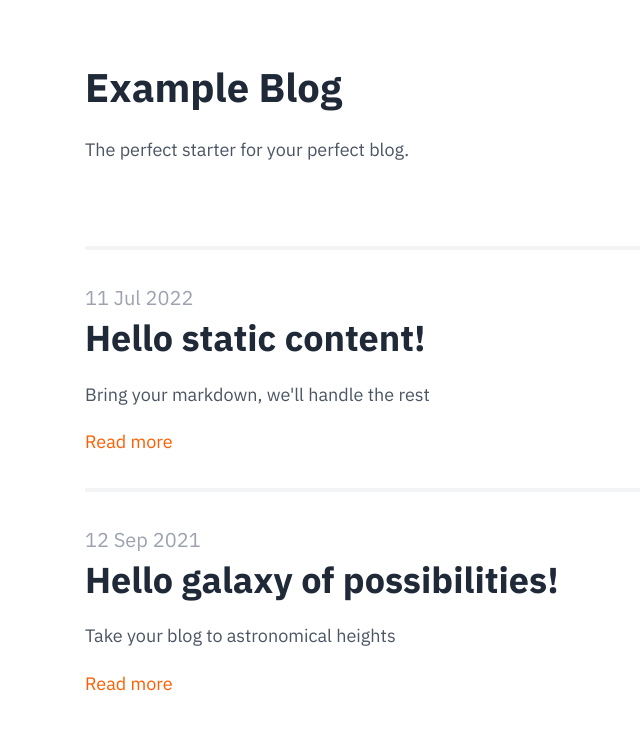
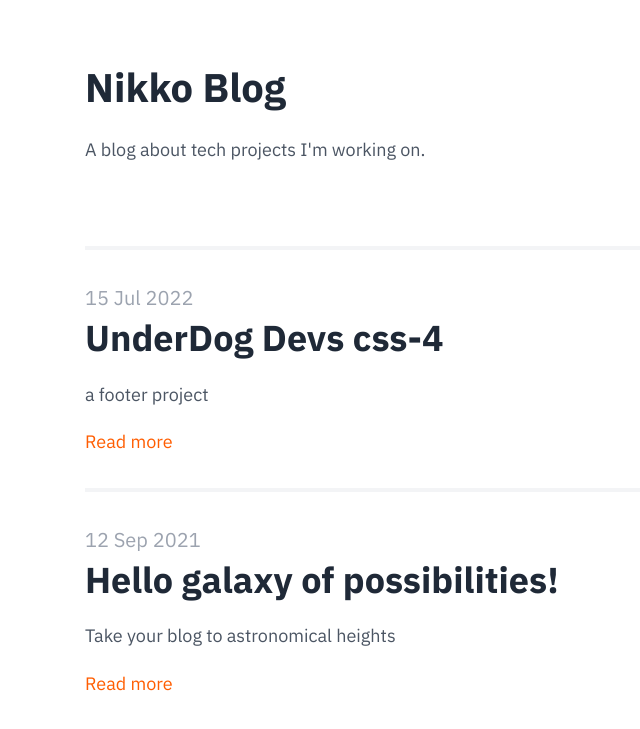
Before and after one commit to Nikko-Thorne/Underdog-Devs, an Astro site in the folder my-astro-site/: page / in a window 1280 px wide. Shown: the part 91-820 px from the top of the page, without its empty margins (209-849 px from the left). Built offline with nearby package versions, Linux system fonts and the light colour scheme; Astro itself is replaced by a stand-in of ours.

Commit message:
astro-blog

```diff
--- a/my-astro-site/src/pages/index.astro
+++ b/my-astro-site/src/pages/index.astro
@@ -3,8 +3,8 @@ import BaseHead from "../components/BaseHead.astro";
 import Header from "../components/Header.astro";
 import BlogPostPreview from "../components/BlogPostPreview.astro";
 
-let title = "Example Blog";
-let description = "The perfect starter for your perfect blog.";
+let title = "Nikko Blog";
+let description = "A blog about tech projects I'm working on.";
 
 // Use Astro.glob to fetch all post with associated frontmatter
 const unsortedPosts = await Astro.glob("./posts/*.md");
--- a/my-astro-site/src/pages/posts/static-content.md
+++ b/my-astro-site/src/pages/posts/static-content.md
@@ -1,8 +1,8 @@
 ---
 layout: "../../layouts/BlogPost.astro"
-title: "Hello static content!"
-description: "Bring your markdown, we'll handle the rest"
-publishDate: "11 Jul 2022"
+title: "UnderDog Devs css-4"
+description: "a footer project"
+publishDate: "15 Jul 2022"
 heroImage:
   src: "/assets/blog/introducing-astro.jpg"
   alt: "Space shuttle leaving curved trail in the sky"
```
